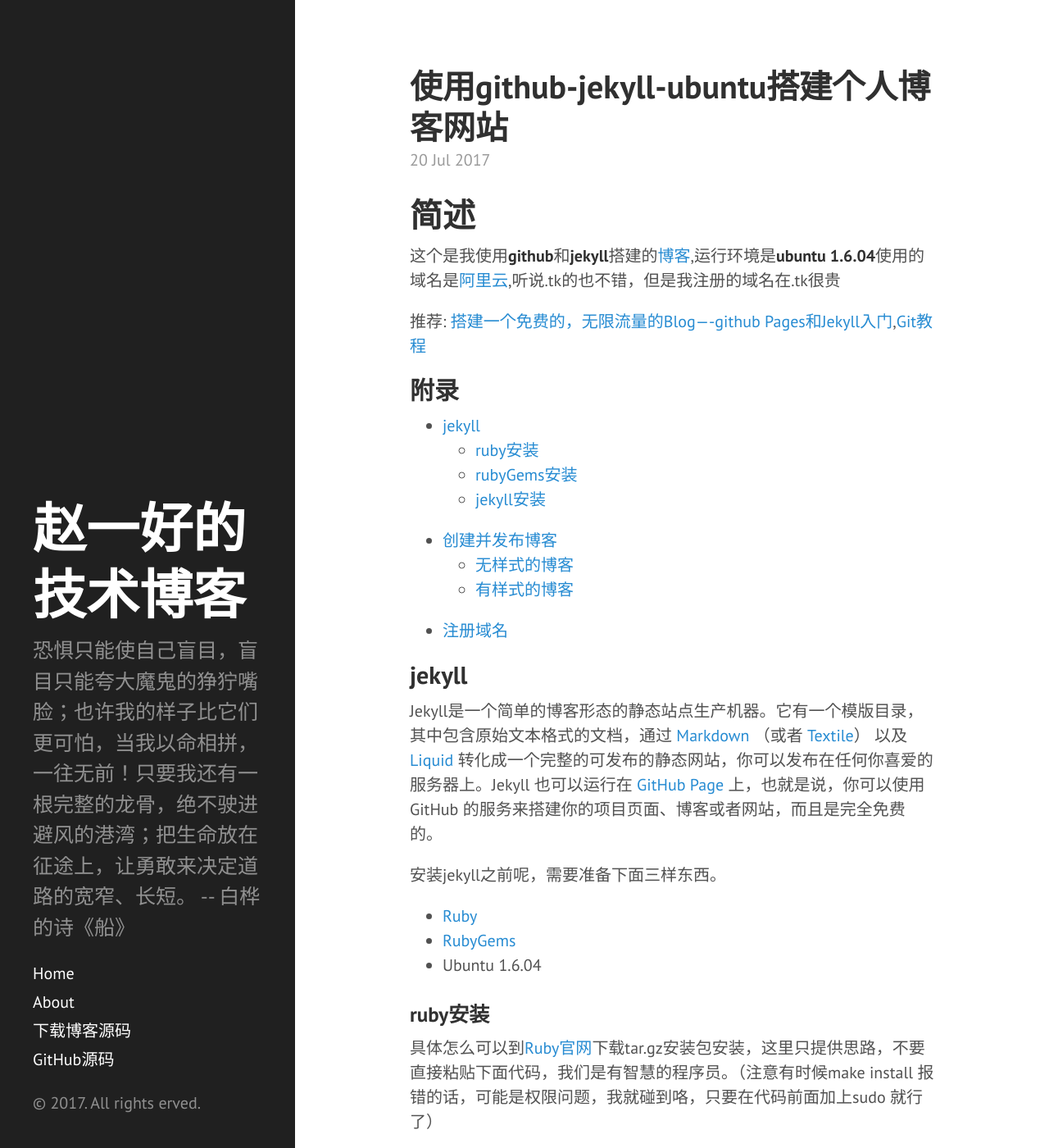
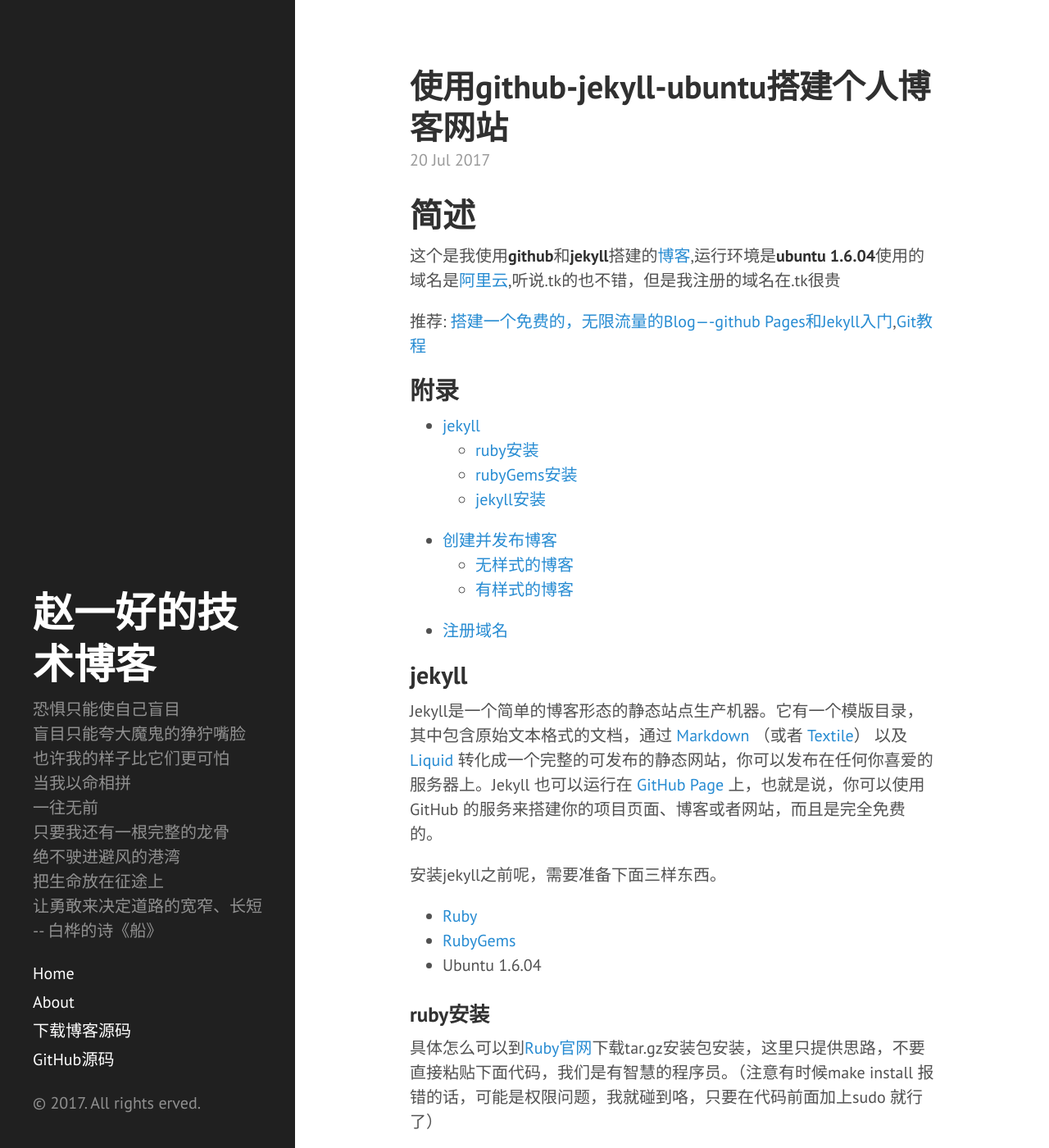
Before and after one commit to sihaiboli/Demo233.github.io, a Jekyll site: the page built from index.html, in a window 1280 px wide and 1400 px high. Shown: the whole window at 82% size. Built offline with Jekyll 4.4.1, drawn with Linux system fonts in a browser that asks for light colours; Markdown is read by kramdown in place of the engine named in the settings; the list of posts is cut into pages by our own code.

Commit message:
fix sidebar page

```diff
--- a/_config.yml
+++ b/_config.yml
@@ -9,7 +9,7 @@ relative_permalinks: false
 # Setup
 title:            赵一好的技术博客
 tagline:          'A Jekyll theme'
-description:      '恐惧只能使自己盲目，盲目只能夸大魔鬼的狰狞嘴脸；也许我的样子比它们更可怕，当我以命相拼，一往无前！只要我还有一根完整的龙骨，绝不驶进避风的港湾；把生命放在征途上，让勇敢来决定道路的宽窄、长短。 -- 白桦的诗《船》'
+description:      '恐惧只能使自己盲目<br />盲目只能夸大魔鬼的狰狞嘴脸<br />也许我的样子比它们更可怕<br />当我以命相拼<br />一往无前<br />只要我还有一根完整的龙骨<br />绝不驶进避风的港湾<br />把生命放在征途上<br />让勇敢来决定道路的宽窄、长短<br /> -- 白桦的诗《船》'
 url:              http://hyde.getpoole.com
 baseurl:          /
 
--- a/public/css/hyde.css
+++ b/public/css/hyde.css
@@ -80,7 +80,7 @@ html {
   color: #fff;
   margin-top: 0;
   font-family: "Abril Fatface", serif;
-  font-size: 3.25rem;
+  font-size: 2.5rem;
 }
 
 /* Sidebar nav */
--- a/public/css/poole.css
+++ b/public/css/poole.css
@@ -259,7 +259,7 @@ tbody tr:nth-child(odd) th {
  */
 
 .lead {
-  font-size: 1.25rem;
+  /*font-size: 1.25rem;*/
   font-weight: 300;
 }
 
```
